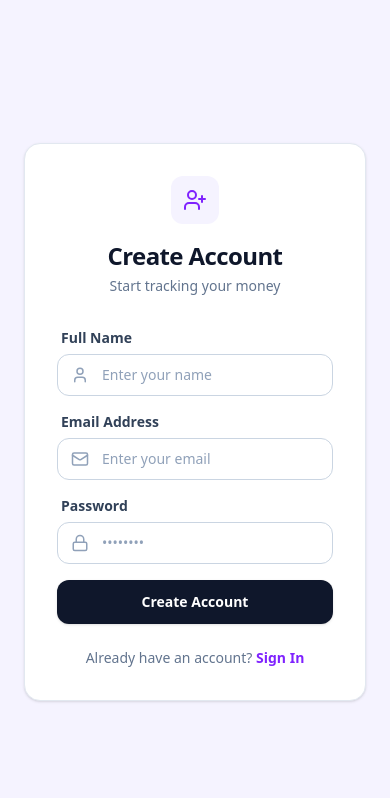
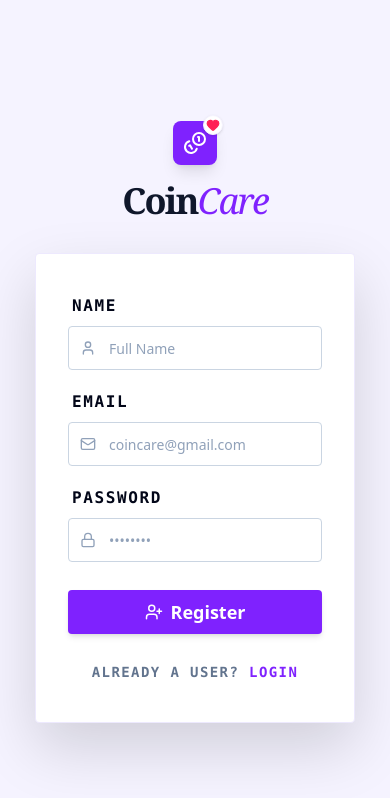
Before and after one commit to Kirthi-V-20/FinanceTracker, a React app in the folder frontend/: page /register in a window 390 px wide. Shown: the top 798 px of the page. Built offline with nearby package versions, Linux system fonts and the light colour scheme; the HTML template or start-up script is replaced by a standard one.

Commit message:
Implementes CoinCare branding and responsive UI

```diff
--- a/frontend/src/App.jsx
+++ b/frontend/src/App.jsx
@@ -6,6 +6,7 @@ import RegisterPage from './pages/RegisterPage';
 import Dashboard from './pages/Dashboard';
 import CategoriesPage from './pages/CategoriesPage';
 import TransactionsPage from './pages/TransactionsPage';
+import BudgetsPage from './pages/BudgetsPage';
 
 import Layout from './components/Layout';
 
@@ -55,6 +56,7 @@ function App() {
 
         <Route path="/" element={<Navigate to="/login" />} />
         <Route path="*" element={<Navigate to="/login" />} />
+        <Route path="/budgets" element={<ProtectedRoute><BudgetsPage /></ProtectedRoute>} />
       </Routes>
     </Router>
   );
--- a/frontend/src/components/Navbar.jsx
+++ b/frontend/src/components/Navbar.jsx
@@ -1,49 +1,98 @@
-import React from 'react';
-import { Link, useNavigate } from 'react-router-dom';
+import React, { useState } from 'react';
+import { Link, useNavigate, useLocation } from 'react-router-dom';
+import { Coins, Heart, LayoutDashboard, Tag, ArrowLeftRight, Target, LogOut, Menu, X } from 'lucide-react';
 
 const Navbar = () => {
     const navigate = useNavigate();
+    const location = useLocation();
+    const [isOpen, setIsOpen] = useState(false);
 
-    // Why: This function clears the user's "session" and sends them back to Login
     const handleLogout = () => {
         localStorage.removeItem('token');
         localStorage.removeItem('user');
         navigate('/login');
     };
 
+    const isActive = (path) => location.pathname === path;
+
+    const navLinks = [
+        { name: 'Dashboard', path: '/dashboard', icon: <LayoutDashboard size={18} /> },
+        { name: 'Categories', path: '/categories', icon: <Tag size={18} /> },
+        { name: 'Transactions', path: '/transactions', icon: <ArrowLeftRight size={18} /> },
+        { name: 'Budgets', path: '/budgets', icon: <Target size={18} /> },
+    ];
+
     return (
-        <nav className="bg-white border-b border-gray-200 shadow-sm">
+        <nav className="bg-white border-b border-slate-100 sticky top-0 z-50 shadow-sm">
             <div className="max-w-7xl mx-auto px-4 sm:px-6 lg:px-8">
                 <div className="flex justify-between h-16">
-                    {/* Logo and Links */}
+
                     <div className="flex items-center">
-                        <span className="text-xl font-bold text-violet-600 mr-8 tracking-tight">
-                            FinanceTracker
-                        </span>
-                        <div className="hidden md:flex space-x-4">
-                            <Link to="/dashboard" className="text-gray-600 px-3 py-2 rounded-md text-sm font-medium hover:bg-gray-100 transition">
-                                Dashboard
-                            </Link>
-                            <Link to="/categories" className="text-gray-600 px-3 py-2 rounded-md text-sm font-medium hover:bg-gray-100 transition">
-                                Categories
-                            </Link>
-                            <Link to="/transactions" className="text-gray-600 px-3 py-2 rounded-md text-sm font-medium hover:bg-gray-100 transition">
-                                Transactions
-                            </Link>
+                        <Link to="/dashboard" className="flex items-center mr-8 md:mr-10 group">
+                            <div className="relative mr-2">
+                                <div className="bg-violet-600 p-1.5 rounded-lg">
+                                    <Coins className="text-white" size={20} />
+                                </div>
+                                <div className="absolute -top-1 -right-1 bg-white p-0.5 rounded-full shadow-sm">
+                                    <Heart className="text-rose-500 fill-rose-500" size={10} />
+                                </div>
+                            </div>
+                            <span className="text-2xl font-serif font-black tracking-tighter text-slate-900">
+                                Coin<span className="text-violet-600 italic">Care</span>
+                            </span>
+                        </Link>
+
+                        <div className="hidden md:flex items-center space-x-6">
+                            {navLinks.map((link) => (
+                                <Link
+                                    key={link.path}
+                                    to={link.path}
+                                    className={`flex items-center gap-2 text-sm font-mono font-black uppercase tracking-widest transition-colors duration-200
+                                        ${isActive(link.path)
+                                            ? 'text-violet-600'
+                                            : 'text-slate-400 hover:text-violet-600'
+                                        }`}
+                                >
+                                    {link.icon}
+                                    {link.name}
+                                </Link>
+                            ))}
                         </div>
                     </div>
 
-                    {/* Logout Button */}
                     <div className="flex items-center">
                         <button
                             onClick={handleLogout}
-                            className="bg-red-50 text-red-600 px-4 py-2 rounded-md text-sm font-medium hover:bg-red-100 transition"
+                            className="hidden md:flex items-center gap-2 text-sm font-mono font-black uppercase tracking-widest text-slate-400 hover:text-rose-600 transition-colors"
                         >
-                            Logout
+                            <LogOut size={18} /> Logout
+                        </button>
+
+                        <button onClick={() => setIsOpen(!isOpen)} className="md:hidden p-2 text-slate-900">
+                            {isOpen ? <X size={24} /> : <Menu size={24} />}
                         </button>
                     </div>
                 </div>
             </div>
+
+            {isOpen && (
+                <div className="md:hidden bg-white border-t border-slate-100 p-4 space-y-2 animate-in slide-in-from-top-2">
+                    {navLinks.map((link) => (
+                        <Link
+                            key={link.path}
+                            to={link.path}
+                            onClick={() => setIsOpen(false)}
+                            className={`flex items-center gap-4 px-4 py-3 rounded-lg text-sm font-mono font-black uppercase tracking-widest
+                                ${isActive(link.path) ? 'text-violet-600 bg-violet-50' : 'text-slate-500'}`}
+                        >
+                            {link.icon} {link.name}
+                        </Link>
+                    ))}
+                    <button onClick={handleLogout} className="w-full flex items-center gap-4 px-4 py-3 rounded-lg text-sm font-mono font-black uppercase text-rose-600 bg-rose-50">
+                        <LogOut size={18} /> Logout
+                    </button>
+                </div>
+            )}
         </nav>
     );
 };
--- a/frontend/src/pages/LoginPage.jsx
+++ b/frontend/src/pages/LoginPage.jsx
@@ -1,7 +1,7 @@
 import React, { useState } from 'react';
 import { useNavigate, Link } from 'react-router-dom';
 import api from '../api/axios';
-import { LogIn, Mail, Lock, Loader2 } from 'lucide-react';
+import { Coins, Heart, Mail, Lock, Loader2, LogIn } from 'lucide-react';
 
 const LoginPage = () => {
   const [email, setEmail] = useState('');
@@ -17,53 +17,57 @@ const LoginPage = () => {
 
     try {
       const response = await api.post('/login', { email, password });
-
       localStorage.setItem('token', response.data.token);
       localStorage.setItem('user', JSON.stringify(response.data.user));
-
       navigate('/dashboard');
     } catch (err) {
-      setError(err.response?.data?.error || 'Invalid email or password. Please try again.');
+      setError(err.response?.data?.error || 'Invalid email or password.');
     } finally {
       setIsLoading(false);
     }
   };
 
   return (
-    <div className="min-h-screen bg-violet-50 font-sans flex items-center justify-center p-6 text-slate-900">
+    <div className="min-h-screen bg-violet-50 font-sans flex flex-col items-center justify-center p-4">
 
-      <div className="w-full max-w-[360px] bg-white rounded-2xl shadow-sm border border-slate-200 p-8">
-
-        <div className="text-center mb-8">
-          <div className="bg-violet-50 w-12 h-12 rounded-xl flex items-center justify-center mx-auto mb-4">
-            <LogIn className="text-violet-600" size={24} />
+      <div className="text-center mb-8">
+        <div className="flex justify-center items-center mb-4">
+          <div className="relative">
+            <div className="bg-violet-600 p-2.5 rounded-lg shadow-lg">
+              <Coins className="text-white" size={24} />
+            </div>
+            <div className="absolute -top-1.5 -right-1.5 bg-white p-0.5 rounded-full shadow-sm border border-violet-50">
+              <Heart className="text-rose-500 fill-rose-500" size={14} />
+            </div>
           </div>
-          <h2 className="text-2xl font-bold text-slate-900 tracking-tight">Sign In</h2>
-          <p className="text-slate-500 text-sm mt-1">Manage your finance today</p>
         </div>
 
+        <h1 className="text-4xl font-serif font-bold tracking-tighter text-slate-900">
+          Coin<span className="text-violet-600 italic font-medium">Care</span>
+        </h1>
+      </div>
+
+      <div className="w-full max-w-[320px] bg-white rounded-sm shadow-[0_25px_60px_rgba(0,0,0,0.15)] border border-violet-100 px-8 py-14">
+
         {error && (
-          <div className="bg-red-50 text-red-700 p-3 rounded-lg mb-6 text-xs border border-red-100 font-medium text-center">
+          <div className="bg-rose-50 text-rose-600 p-3 rounded-sm text-[10px] font-bold border border-rose-100 text-center mb-6 font-mono uppercase">
             {error}
           </div>
         )}
 
-        <form onSubmit={handleLogin} className="space-y-5">
+        <form onSubmit={handleLogin} className="flex flex-col space-y-6">
           <div>
-            <label htmlFor="email" className="block text-sm font-semibold text-slate-700 mb-1.5 ml-1">
-              Email Address
+            <label className="block text-base font-mono font-black text-slate-950 mb-2 ml-1 uppercase tracking-widest">
+              Email
             </label>
-            <div className="relative">
-              <span className="absolute left-3.5 top-1/2 -translate-y-1/2 text-slate-400">
-                <Mail size={18} />
-              </span>
+            <div className="relative group">
+              <Mail className="absolute left-3 top-1/2 -translate-y-1/2 text-slate-400 group-focus-within:text-violet-600 transition-colors" size={16} />
               <input
-                id="email"
                 type="email"
                 required
                 disabled={isLoading}
-                className="w-full pl-11 pr-4 py-2.5 bg-white border border-slate-300 rounded-xl focus:ring-2 focus:ring-violet-500 focus:border-violet-500 outline-none text-slate-900 text-sm transition-all placeholder:text-slate-400"
-                placeholder="name@example.com"
+                className="w-full h-11 pl-10 pr-4 bg-white border border-slate-300 rounded-sm focus:ring-1 focus:ring-violet-600 focus:border-violet-600 outline-none text-slate-900 text-sm font-medium transition-all placeholder:text-slate-400"
+                placeholder="coincare@gmail.com"
                 value={email}
                 onChange={(e) => setEmail(e.target.value)}
               />
@@ -71,19 +75,16 @@ const LoginPage = () => {
           </div>
 
           <div>
-            <label htmlFor="password" className="block text-sm font-semibold text-slate-700 mb-1.5 ml-1">
+            <label className="block text-base font-mono font-black text-slate-950 mb-2 ml-1 uppercase tracking-widest">
               Password
             </label>
-            <div className="relative">
-              <span className="absolute left-3.5 top-1/2 -translate-y-1/2 text-slate-400">
-                <Lock size={18} />
-              </span>
+            <div className="relative group">
+              <Lock className="absolute left-3 top-1/2 -translate-y-1/2 text-slate-400 group-focus-within:text-violet-600 transition-colors" size={16} />
               <input
-                id="password"
                 type="password"
                 required
                 disabled={isLoading}
-                className="w-full pl-11 pr-4 py-2.5 bg-white border border-slate-300 rounded-xl focus:ring-2 focus:ring-violet-500 focus:border-violet-500 outline-none text-slate-900 text-sm transition-all placeholder:text-slate-400"
+                className="w-full h-11 pl-10 pr-4 bg-white border border-slate-300 rounded-sm focus:ring-1 focus:ring-violet-600 focus:border-violet-600 outline-none text-slate-900 text-sm font-medium transition-all placeholder:text-slate-400"
                 placeholder="••••••••"
                 value={password}
                 onChange={(e) => setPassword(e.target.value)}
@@ -94,25 +95,30 @@ const LoginPage = () => {
           <button
             type="submit"
             disabled={isLoading}
-            className="w-full bg-slate-900 text-white py-3 rounded-xl font-bold hover:bg-black active:scale-[0.98] transition-all flex items-center justify-center gap-2 text-sm shadow-sm"
+            className="w-full h-11 bg-violet-600 hover:bg-violet-700 text-white rounded-sm font-bold text-lg shadow-md transition-all flex items-center justify-center gap-2 active:scale-95 disabled:opacity-70 mt-2"
           >
             {isLoading ? (
               <Loader2 className="animate-spin" size={18} />
             ) : (
-              'Sign In'
+              <>
+                <LogIn size={18} />
+                Login
+              </>
             )}
           </button>
 
           <div className="text-center pt-2">
-            <p className="text-sm text-slate-500 font-medium">
-              New here?{' '}
-              <Link to="/register" className="text-violet-600 font-bold hover:text-violet-700 underline-offset-4">
-                Create Account
+            <p className="text-sm text-slate-500 font-bold uppercase tracking-widest font-mono">
+              New User?{' '}
+              <Link to="/register" className="text-violet-600 font-black hover:underline underline-offset-4 transition-all">
+                Register
               </Link>
             </p>
           </div>
         </form>
       </div>
+
+
     </div>
   );
 };
--- a/frontend/src/pages/RegisterPage.jsx
+++ b/frontend/src/pages/RegisterPage.jsx
@@ -1,7 +1,7 @@
-import React ,{ useState } from 'react';
+import React, { useState } from 'react';
 import { useNavigate, Link } from 'react-router-dom';
 import api from '../api/axios';
-import { UserPlus, Mail, Lock, User, Loader2 } from 'lucide-react';
+import { Coins, Heart, User, Mail, Lock, Loader2, UserPlus } from 'lucide-react';
 
 const RegisterPage = () => {
   const [name, setName] = useState('');
@@ -29,97 +29,108 @@ const RegisterPage = () => {
   };
 
   return (
-    <div className="min-h-screen bg-violet-50 font-sans flex items-center justify-center p-6 text-slate-900">
-      <div className="w-full max-w-[360px] bg-white rounded-2xl shadow-sm border border-slate-200 p-8">
-        <div className="text-center mb-8">
-          <div className="bg-violet-50 w-12 h-12 rounded-xl flex items-center justify-center mx-auto mb-4">
-            <UserPlus className="text-violet-600" size={24} />
+    <div className="min-h-screen bg-violet-50 font-sans flex flex-col items-center justify-center p-4">
+
+      <div className="text-center mb-8">
+        <div className="flex justify-center items-center mb-4">
+          <div className="relative">
+            <div className="bg-violet-600 p-2.5 rounded-lg shadow-lg">
+              <Coins className="text-white" size={24} />
+            </div>
+            <div className="absolute -top-1.5 -right-1.5 bg-white p-0.5 rounded-full shadow-sm border border-violet-50">
+              <Heart className="text-rose-500 fill-rose-500" size={14} />
+            </div>
           </div>
-          <h2 className="text-2xl font-bold text-slate-900 tracking-tight">Create Account</h2>
-          <p className="text-slate-500 text-sm mt-1 font-medium">Start tracking your money</p>
         </div>
+
+        <h1 className="text-4xl font-serif font-bold tracking-tighter text-slate-900">
+          Coin<span className="text-violet-600 italic font-medium">Care</span>
+        </h1>
+      </div>
+
+      <div className="w-full max-w-[320px] bg-white rounded-sm shadow-[0_25px_60px_rgba(0,0,0,0.15)] border border-violet-100 px-8 py-10">
+
         {error && (
-          <div className="bg-red-50 text-red-700 p-3 rounded-lg mb-6 text-xs border border-red-100 font-medium text-center">
+          <div className="bg-rose-50 text-rose-600 p-3 rounded-sm text-[10px] font-bold border border-rose-100 text-center mb-6 font-mono uppercase">
             {error}
           </div>
         )}
-        <form onSubmit={handleRegister} className="space-y-4">
+
+        <form onSubmit={handleRegister} className="flex flex-col space-y-5">
           <div>
-            <label htmlFor="name" className="block text-sm font-semibold text-slate-700 mb-1.5 ml-1">
-              Full Name
+            <label className="block text-base font-mono font-black text-slate-950 mb-2 ml-1 uppercase tracking-widest">
+              Name
             </label>
-            <div className="relative">
-              <span className="absolute left-3.5 top-1/2 -translate-y-1/2 text-slate-400">
-                <User size={18} />
-              </span>
+            <div className="relative group">
+              <User className="absolute left-3 top-1/2 -translate-y-1/2 text-slate-400 group-focus-within:text-violet-600 transition-colors" size={16} />
               <input
-                id="name"
                 type="text"
                 required
                 disabled={isLoading}
-                className="w-full pl-11 pr-4 py-2.5 bg-white border border-slate-300 rounded-xl focus:ring-2 focus:ring-violet-500 focus:border-violet-500 outline-none text-slate-900 text-sm transition-all placeholder:text-slate-400"
-                placeholder="Enter your name"
+                className="w-full h-11 pl-10 pr-4 bg-white border border-slate-300 rounded-sm focus:ring-1 focus:ring-violet-600 focus:border-violet-600 outline-none text-slate-900 text-sm font-medium transition-all placeholder:text-slate-400"
+                placeholder="Full Name"
                 value={name}
                 onChange={(e) => setName(e.target.value)}
               />
             </div>
           </div>
+
           <div>
-            <label htmlFor="email" className="block text-sm font-semibold text-slate-700 mb-1.5 ml-1">
-              Email Address
+            <label className="block text-base font-mono font-black text-slate-950 mb-2 ml-1 uppercase tracking-widest">
+              Email
             </label>
-            <div className="relative">
-              <span className="absolute left-3.5 top-1/2 -translate-y-1/2 text-slate-400">
-                <Mail size={18} />
-              </span>
+            <div className="relative group">
+              <Mail className="absolute left-3 top-1/2 -translate-y-1/2 text-slate-400 group-focus-within:text-violet-600 transition-colors" size={16} />
               <input
-                id="email"
                 type="email"
                 required
                 disabled={isLoading}
-                className="w-full pl-11 pr-4 py-2.5 bg-white border border-slate-300 rounded-xl focus:ring-2 focus:ring-violet-500 focus:border-violet-500 outline-none text-slate-900 text-sm transition-all placeholder:text-slate-400"
-                placeholder="Enter your email"
+                className="w-full h-11 pl-10 pr-4 bg-white border border-slate-300 rounded-sm focus:ring-1 focus:ring-violet-600 focus:border-violet-600 outline-none text-slate-900 text-sm font-medium transition-all placeholder:text-slate-400"
+                placeholder="coincare@gmail.com"
                 value={email}
                 onChange={(e) => setEmail(e.target.value)}
               />
             </div>
           </div>
+
           <div>
-            <label htmlFor="password" className="block text-sm font-semibold text-slate-700 mb-1.5 ml-1">
+            <label className="block text-base font-mono font-black text-slate-950 mb-2 ml-1 uppercase tracking-widest">
               Password
             </label>
-            <div className="relative">
-              <span className="absolute left-3.5 top-1/2 -translate-y-1/2 text-slate-400">
-                <Lock size={18} />
-              </span>
+            <div className="relative group">
+              <Lock className="absolute left-3 top-1/2 -translate-y-1/2 text-slate-400 group-focus-within:text-violet-600 transition-colors" size={16} />
               <input
-                id="password"
                 type="password"
                 required
                 disabled={isLoading}
-                className="w-full pl-11 pr-4 py-2.5 bg-white border border-slate-300 rounded-xl focus:ring-2 focus:ring-violet-500 focus:border-violet-500 outline-none text-slate-900 text-sm transition-all placeholder:text-slate-400"
+                className="w-full h-11 pl-10 pr-4 bg-white border border-slate-300 rounded-sm focus:ring-1 focus:ring-violet-600 focus:border-violet-600 outline-none text-slate-900 text-sm font-medium transition-all placeholder:text-slate-400"
                 placeholder="••••••••"
                 value={password}
                 onChange={(e) => setPassword(e.target.value)}
               />
             </div>
           </div>
+
           <button
             type="submit"
             disabled={isLoading}
-            className="w-full bg-slate-900 text-white py-3 rounded-xl font-bold hover:bg-black active:scale-[0.98] transition-all flex items-center justify-center gap-2 text-sm shadow-sm mt-2"
+            className="w-full h-11 bg-violet-600 hover:bg-violet-700 text-white rounded-sm font-bold text-lg shadow-md transition-all flex items-center justify-center gap-2 active:scale-95 disabled:opacity-70 mt-2"
           >
             {isLoading ? (
               <Loader2 className="animate-spin" size={18} />
             ) : (
-              'Create Account'
+              <>
+                <UserPlus size={18} />
+                Register
+              </>
             )}
           </button>
+
           <div className="text-center pt-2">
-            <p className="text-sm text-slate-500 font-medium">
-              Already have an account?{' '}
-              <Link to="/login" className="text-violet-600 font-bold hover:text-violet-700 underline-offset-4">
-                Sign In
+            <p className="text-sm text-slate-500 font-bold uppercase tracking-widest font-mono">
+              Already a user?{' '}
+              <Link to="/login" className="text-violet-600 font-black hover:underline underline-offset-4 transition-all">
+                Login
               </Link>
             </p>
           </div>
```
